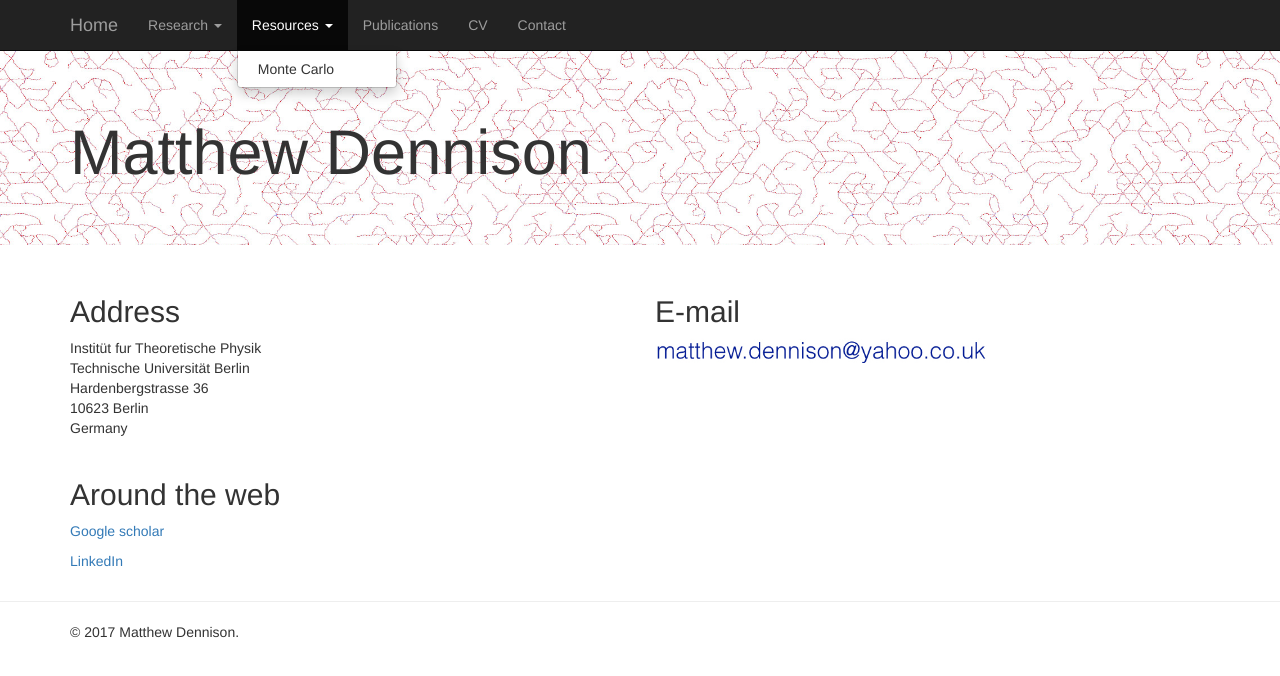
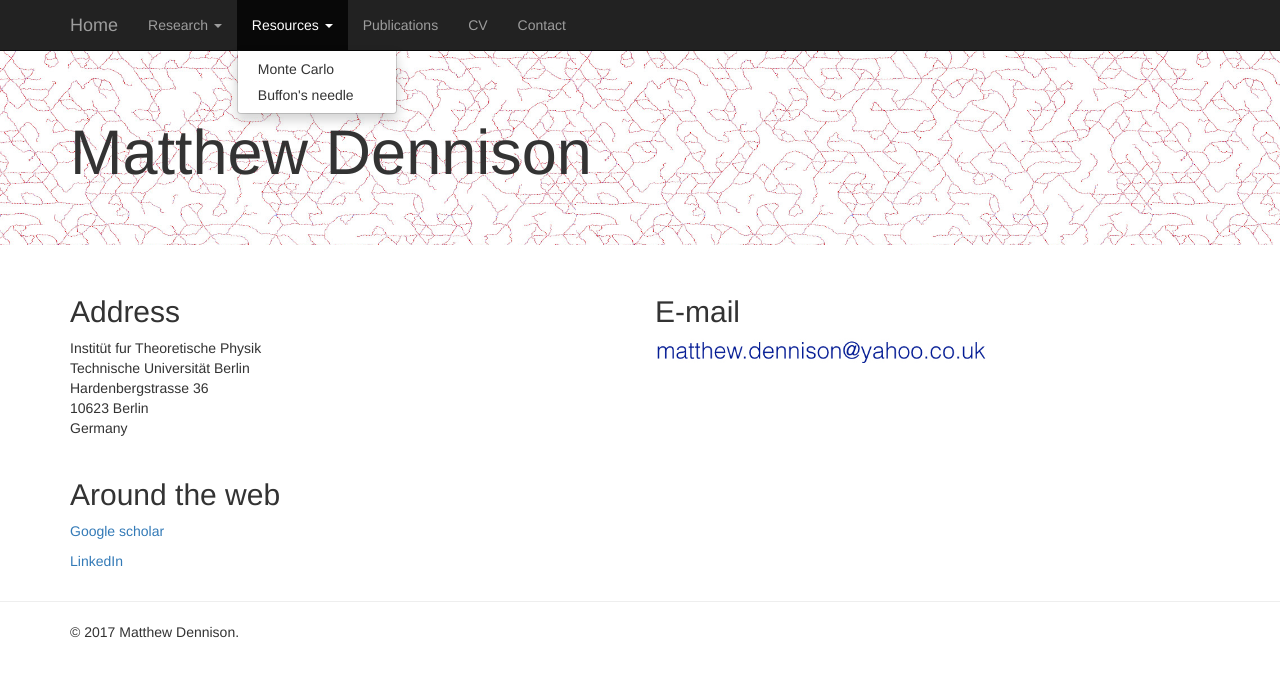
Before and after one commit to mrdennison13/mrdennison13.github.io, a plain HTML site: page contact.html in a window 1280 px wide. Both pictures are taken after a click on the link "Resources". Drawn offline with nearby package versions, Linux system fonts and the light colour scheme.

Commit message:
htmls updated to include buffon in menu

```diff
--- a/contact.html
+++ b/contact.html
@@ -60,6 +60,7 @@
               <a href="#" class="dropdown-toggle" data-toggle="dropdown">Resources <b class="caret"></b></a>
               <ul class="dropdown-menu">
 		<li><a href="MC.html">Monte Carlo</a></li>
+		<li><a href="buffon.html">Buffon's needle</a></li>
 		<!-- 	<li><a href="notes.html">Notes</a></li>-->
               </ul>
             </li>
```
Also changed, not shown: cv.html (+1 -0 lines), index.html (+1 -0 lines), pub_list.html (+1 -0 lines), research_a.html (+1 -0 lines), research_c.html (+1 -0 lines), research_en.html (+1 -0 lines).
